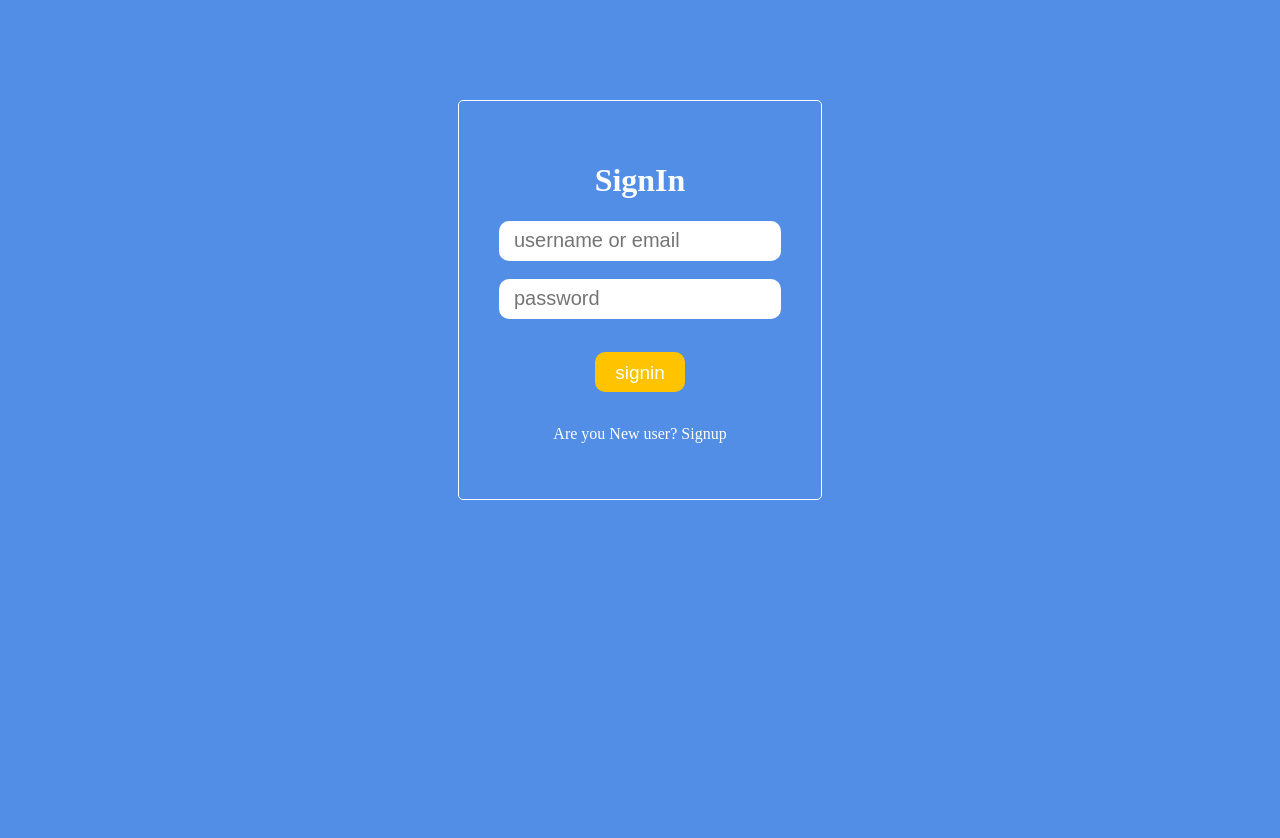
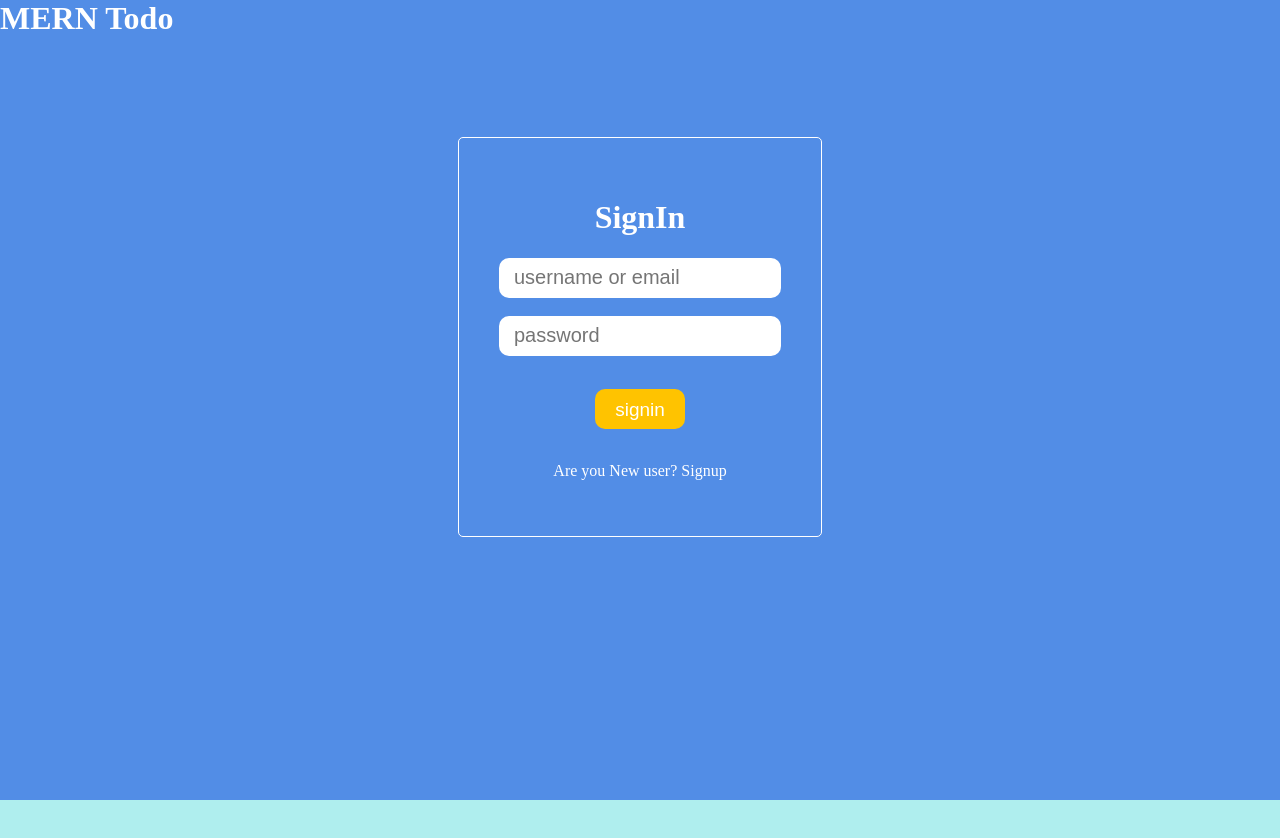
Before and after one commit to karthickselvendran/mern_todo_react, a React (Create React App) app: page / in a window 1280 px wide. Shown: the top 838 px of the page. After the commit the page ends 800 px from the top, so only its background shows below. Built offline with nearby package versions, Linux system fonts and the light colour scheme.

Commit message:
heading added

```diff
--- a/src/App.js
+++ b/src/App.js
@@ -10,6 +10,7 @@ export const App = () => {
 
   return (
     <div>
+      <h1>MERN Todo</h1>
       <Router>
         <ToastContainer />
         <Routes>
```
Also changed, not shown: 1 other file (tests, documents, lock files or other folders).
